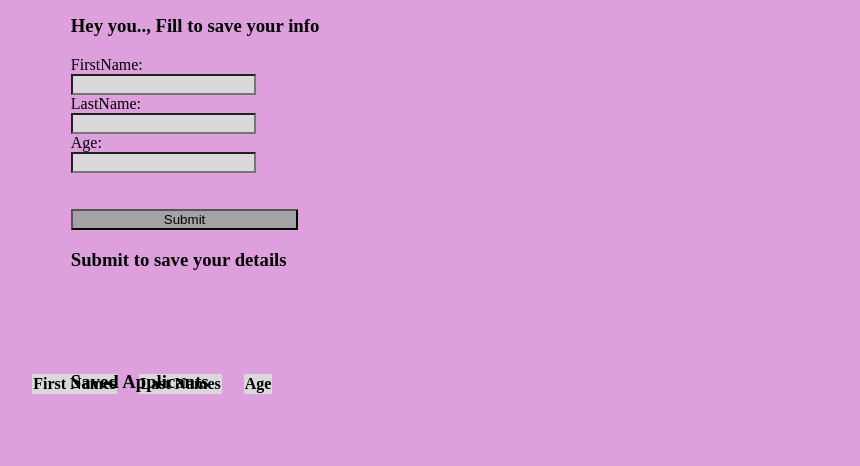
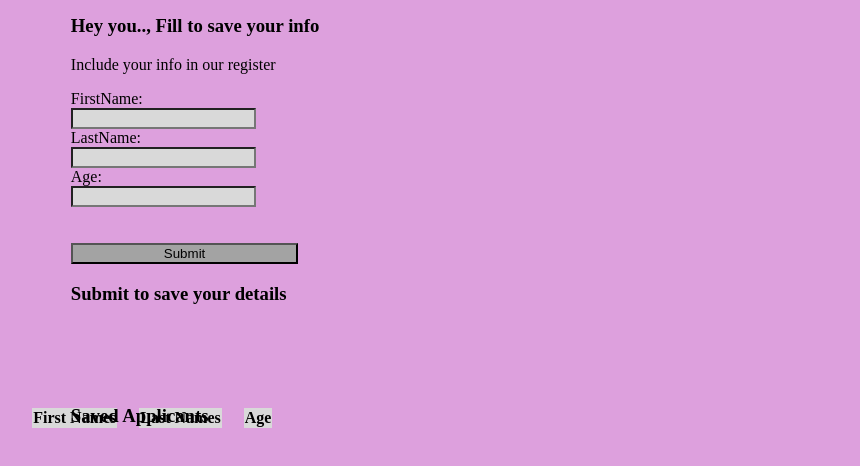
Before and after one commit to Cheta-coder/MyLocalStorage, a plain HTML site: page index.html in a window 1280 px wide. Shown: the part 346-812 px from the top of the page, without its empty margins (190-1050 px from the left). Drawn offline with Linux system fonts and the light colour scheme.

Commit message:
a commit

```diff
--- a/index.html
+++ b/index.html
@@ -13,6 +13,7 @@
             <hr>
         </header>
         <h3>Hey you.., Fill to save your info</h3>
+        <p>Include your info in our register</p>
         <div>
             <label for="fName">FirstName:</label>
             <input type="text" id="fName" value="">
```
